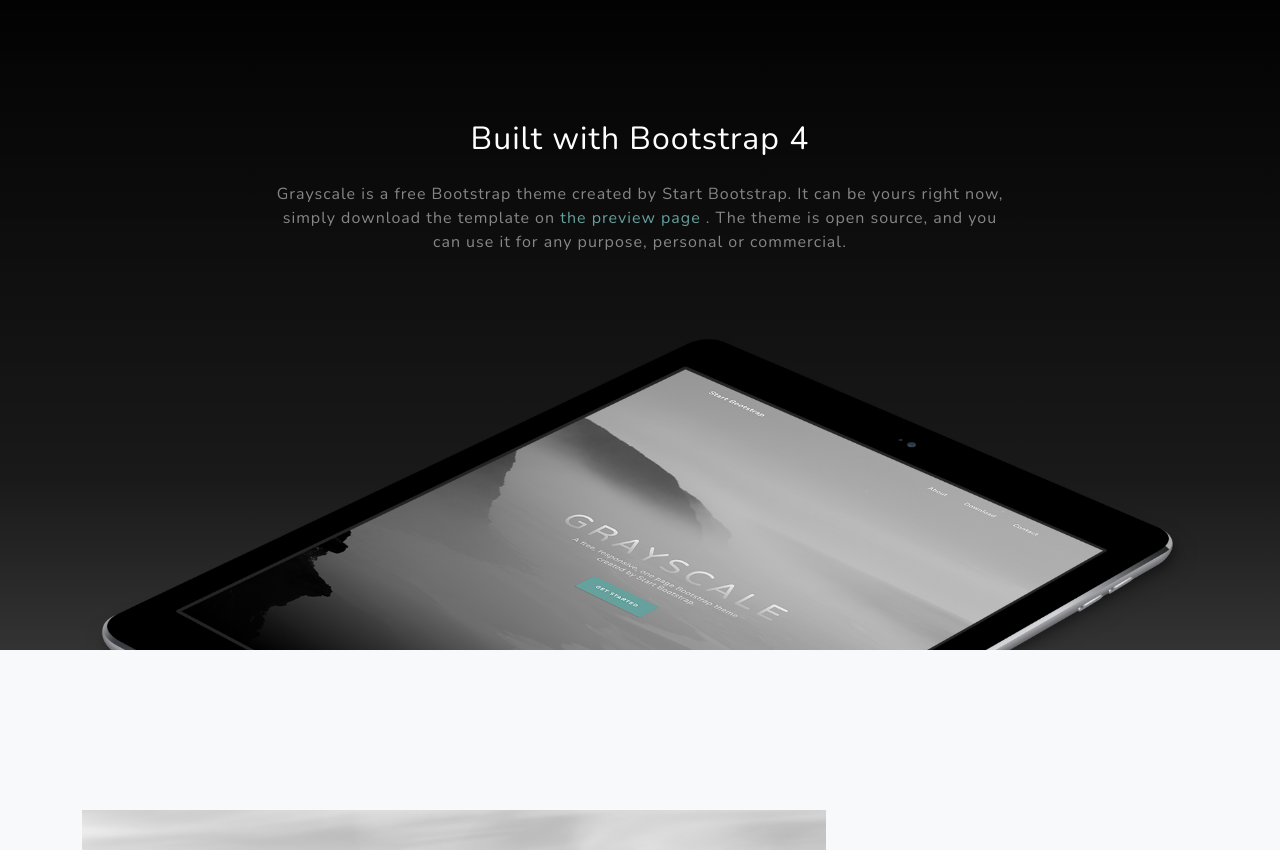
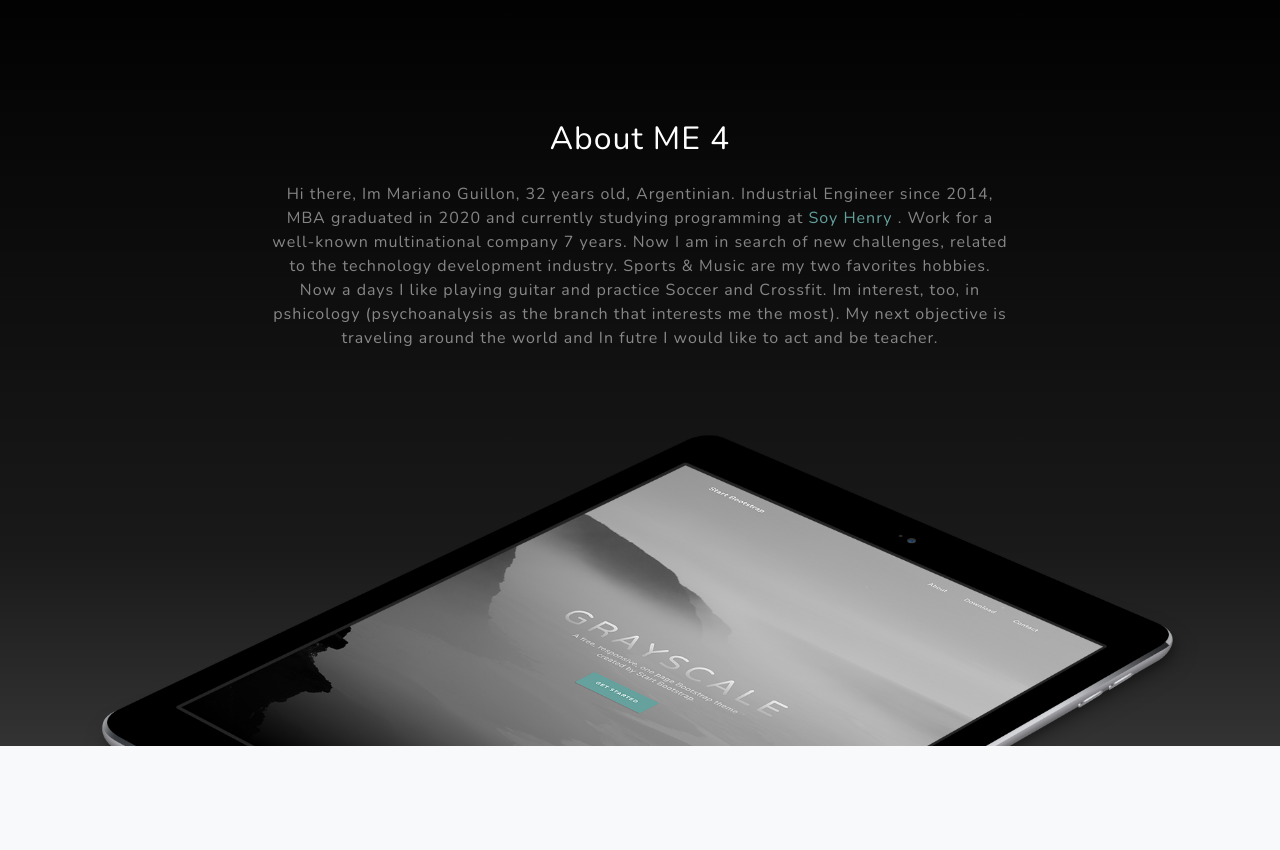
Before and after one commit to MarianoGuillon/MarianoGuillon.github.io, a plain HTML site: page index.html in a window 1280 px wide. Shown: the part 840-1690 px from the top of the page. Drawn offline with nearby package versions, Linux system fonts and the light colour scheme.

Commit message:
actualizaciones

```diff
--- a/index.html
+++ b/index.html
@@ -28,7 +28,6 @@
                     <ul class="navbar-nav ml-auto">
                         <li class="nav-item"><a class="nav-link js-scroll-trigger" href="#about">About</a></li>
                         <li class="nav-item"><a class="nav-link js-scroll-trigger" href="#projects">Projects</a></li>
-                        <li class="nav-item"><a class="nav-link js-scroll-trigger" href="#projects"></a>Work Experience</li>
                         <li class="nav-item"><a class="nav-link js-scroll-trigger" href="#signup">Contact</a></li>
                     </ul>
                 </div>
@@ -49,11 +48,17 @@
             <div class="container">
                 <div class="row">
                     <div class="col-lg-8 mx-auto">
-                        <h2 class="text-white mb-4">Built with Bootstrap 4</h2>
+                        <h2 class="text-white mb-4">About ME 4</h2>
                         <p class="text-white-50">
-                            Grayscale is a free Bootstrap theme created by Start Bootstrap. It can be yours right now, simply download the template on
-                            <a href="https://startbootstrap.com/theme/grayscale/">the preview page</a>
-                            . The theme is open source, and you can use it for any purpose, personal or commercial.
+                            Hi there, Im Mariano Guillon, 32 years old, Argentinian. Industrial Engineer since 2014, MBA graduated in 2020 and currently studying programming at
+                            <a href="https://www.soyhenry.com/">Soy Henry</a>
+                            . Work for a well-known multinational company 7 years. Now I am in search of new challenges, related to the technology development industry.
+
+                            Sports & Music are my two favorites hobbies. Now a days I like playing guitar and practice Soccer and Crossfit.
+
+                            Im interest, too, in pshicology (psychoanalysis as the branch that interests me the most).
+
+                            My next objective is traveling around the world and In futre I would like to act and be teacher.
                         </p>
                     </div>
                 </div>
```
